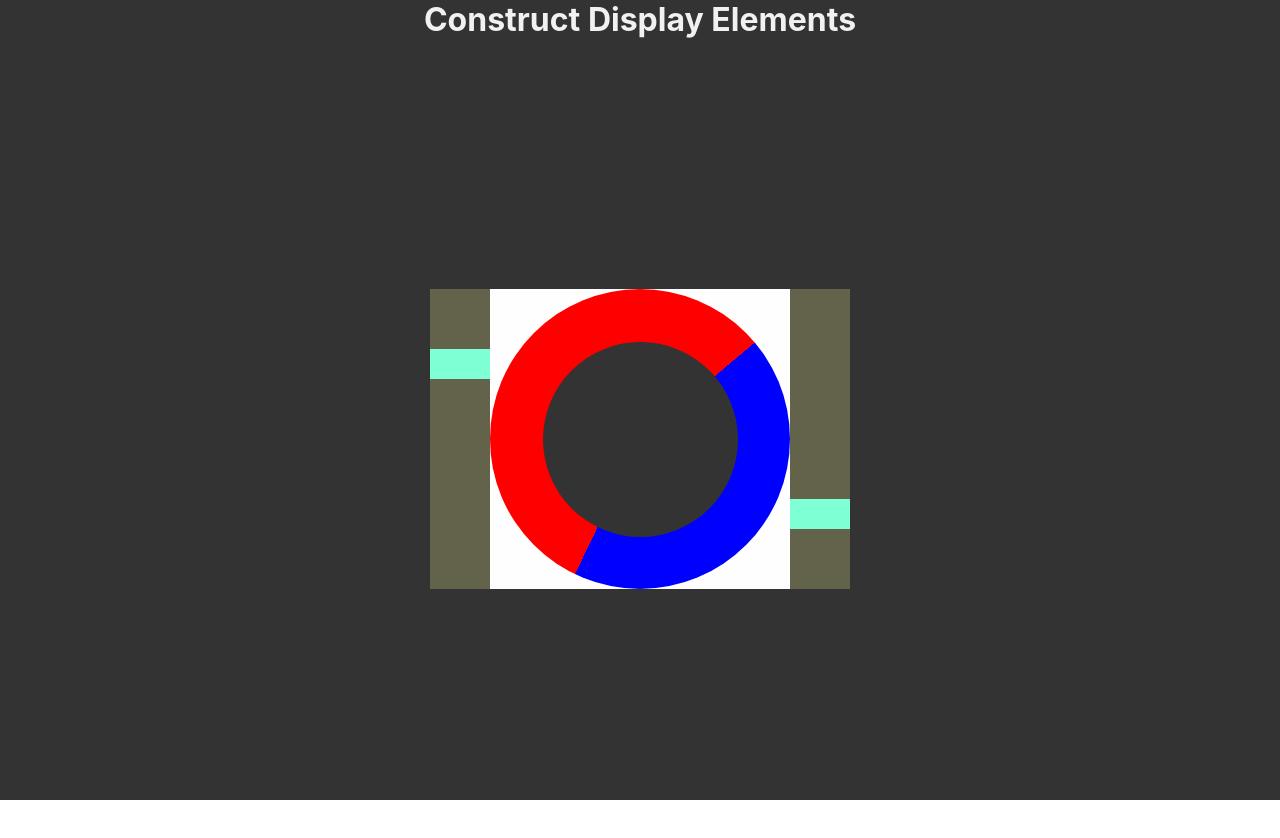
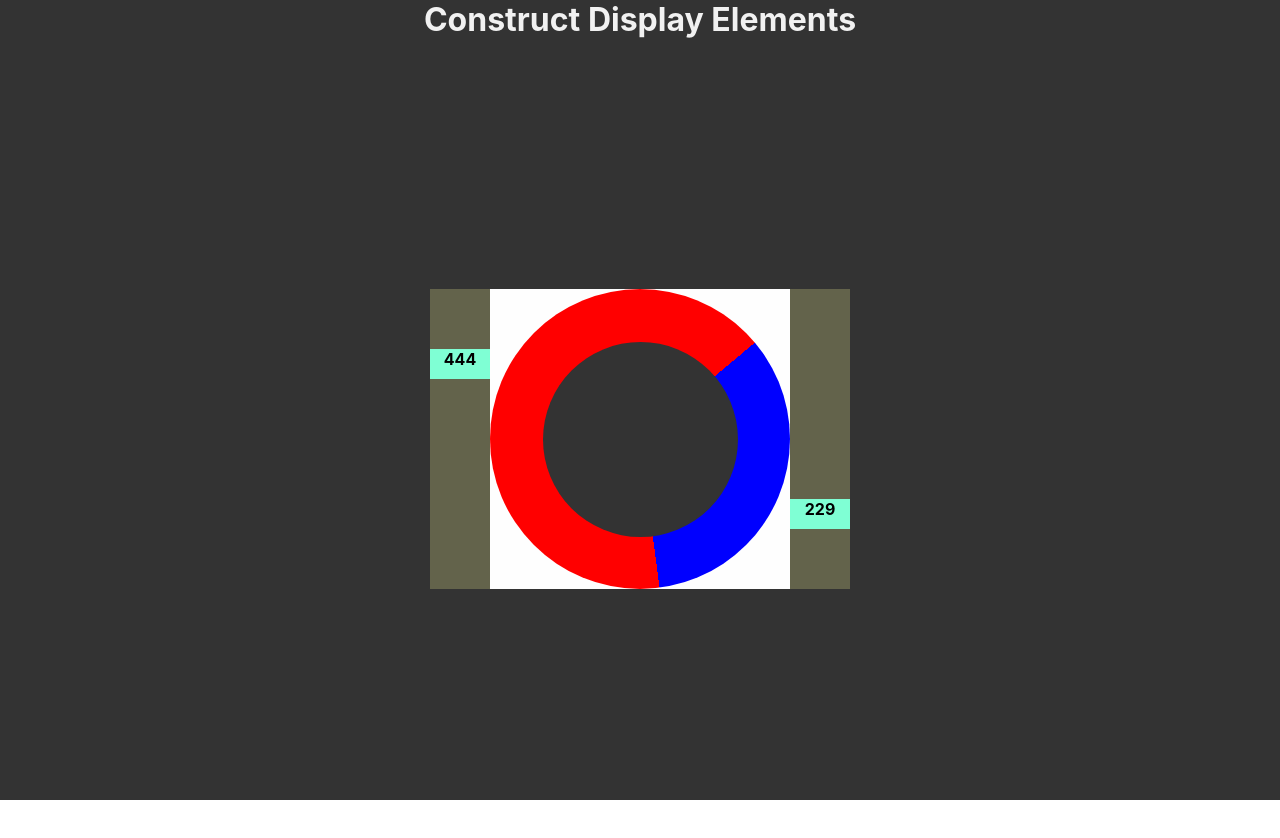
Before and after one commit to Auddity/Sports-Stats-Display, a React (Create React App) app: page /tempWorking in a window 1280 px wide. Built offline with nearby package versions, Linux system fonts and the light colour scheme.

Commit message:
long num animation

```diff
--- a/src/components/TempWorking.js
+++ b/src/components/TempWorking.js
@@ -1,21 +1,20 @@
 import '../sass/_TempWorking.scss'
-import { useState } from 'react'
-import { motion, useTime } from 'framer-motion'
+import { useState, useEffect } from 'react'
+import { motion } from 'framer-motion'
 
 function TempWorking() {
   const [teamTotalYards, setTeamTotalYards] = useState({
-    home: 300,
+    home: 444,
     away: 229,
   });
+  const [displayYards, setDisplayYards] = useState({
+    home: 0,
+    away: 0
+  })
+
 
   const gameTotal = teamTotalYards.home + teamTotalYards.away
   const gradientBreak = teamTotalYards.away * 360 / gameTotal
-
-  // const pieRingStyle = {
-  //   backgroundImage: `conic-gradient(from 50deg, blue ${gradientBreak}deg, red ${gradientBreak}deg)`
-  // }
-  // const time = useTime();
-  // const timing = useTransform(time, [0, 500], [100, gradientBreak], { clamp: false })
 
   const fillAnimation = {
     initial: {backgroundImage: `conic-gradient(from ${0}deg, blue ${0}deg, red ${0}deg)`},
@@ -23,24 +22,38 @@ function TempWorking() {
   }
   // https://www.framer.com/docs/use-transform/
 
-  // console.log(teamTotalYards.home, teamTotalYards.away)
-  const countUp = () => {
-    let display = 0;
-    let count = 0
-    setInterval(() => {
-      while(count <= teamTotalYards.home) {
-        display = count
-        count++
-        console.log(display);
-        return display;
-      }
-    }, 100);
-  }
+  useEffect(() => {
+    let homeStart = 0
+    const homeEnd = teamTotalYards.home
+    if(homeStart === homeEnd) return
+    let homeCount = setInterval(() => {
+      homeStart += 1
 
-  // countUp();
+      setDisplayYards(prev => ({
+        ...prev,
+        home: prev.home = homeStart
+      }))
+      if(homeStart === homeEnd) clearInterval(homeCount)
+    }, 10)
+
+    let awayStart = 0
+    let aE = teamTotalYards.away
+    if(awayStart === aE) return
+    let aC = setInterval(() => {
+      awayStart += 1
+      setDisplayYards(prev => ({
+        ...prev,
+        away: prev.away = awayStart
+      }))
+      if(awayStart === aE) clearInterval(aC)
+    }, 10)
+
+  },[teamTotalYards.home, teamTotalYards.away])
+
 
   return (
-    <main className="Working">
+    <main className="Working"
+    >
       <h1>Construct Display Elements</h1>
       <div className="container">
 
@@ -56,15 +69,14 @@ function TempWorking() {
               transition={{
                 type: "spring",
                 duration: 2,
-                repeat: Infinity
               }}
               >
               <div className="circle-center"></div>
             </motion.div>
           </div>
             {/* Stats value display (absolute) */}
-            <div className="home-team-stat stat-display">{countUp}</div>
-            <div className="away-team-stat stat-display">{}</div>
+            <div className="home-team-stat stat-display">{displayYards.home}</div>
+            <div className="away-team-stat stat-display">{displayYards.away}</div>
 
         </div>
       {/* Circle Chart End */}
```
